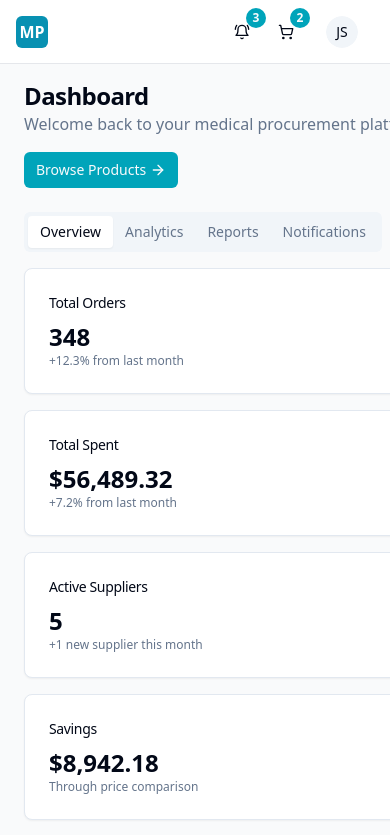
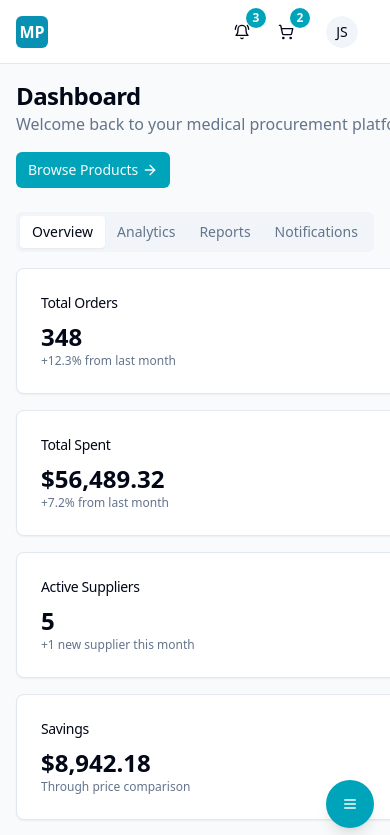
Before and after one commit to DJmarketing/medprocure, a React (Vite) app: page / in a window 390 px wide. Shown: the top 835 px of the page. Built offline with nearby package versions, Linux system fonts and the light colour scheme.

Commit message:
feat: Implement collapsible navigation menu
Adds a toggle to collapse/expand the navigation menu on smaller screens, improving usability on mobile devices.

```diff
--- a/src/components/layout/Layout.tsx
+++ b/src/components/layout/Layout.tsx
@@ -9,7 +9,7 @@ const Layout = () => {
       <Navbar />
       <div className="flex">
         <Sidebar />
-        <main className="flex-1 p-6 pt-20 lg:pl-64">
+        <main className="flex-1 p-4 pt-20 lg:pl-64 md:p-6 md:pt-20">
           <Outlet />
         </main>
       </div>
--- a/src/components/layout/Sidebar.tsx
+++ b/src/components/layout/Sidebar.tsx
@@ -11,8 +11,13 @@ import {
   Heart,
   FileText,
   CreditCard,
-  HelpCircle
+  HelpCircle,
+  Menu,
+  X
 } from "lucide-react";
+import { Sheet, SheetContent, SheetTrigger } from "@/components/ui/sheet";
+import { Button } from "@/components/ui/button";
+import { useState, useEffect } from "react";
 
 const navItems = [
   { path: "/", label: "Dashboard", icon: LayoutDashboard },
@@ -27,13 +32,12 @@ const quickLinks = [
   { path: "/invoices", label: "Invoices", icon: FileText },
 ];
 
-const Sidebar = () => {
+const SidebarContent = () => {
   const location = useLocation();
   const pathname = location.pathname;
 
   return (
-    <aside className="fixed left-0 top-16 bottom-0 w-64 border-r border-gray-200 bg-white z-20 overflow-y-auto hidden lg:block">
-      <div className="px-3 py-4 space-y-6">
+    <div className="px-3 py-4 space-y-6 h-full flex flex-col">
       <nav className="space-y-1">
         <h2 className="text-xs font-semibold text-gray-500 px-3 mb-2">MAIN NAVIGATION</h2>
         {navItems.map((item) => (
@@ -103,7 +107,39 @@ const Sidebar = () => {
         </div>
       </div>
     </div>
+  );
+};
+
+const Sidebar = () => {
+  const [isMobileOpen, setIsMobileOpen] = useState(false);
+
+  // Close sidebar when route changes (for mobile)
+  const location = useLocation();
+  useEffect(() => {
+    setIsMobileOpen(false);
+  }, [location]);
+
+  return (
+    <>
+      {/* Mobile Sidebar Trigger */}
+      <div className="fixed bottom-4 right-4 z-40 lg:hidden">
+        <Sheet open={isMobileOpen} onOpenChange={setIsMobileOpen}>
+          <SheetTrigger asChild>
+            <Button size="icon" className="h-12 w-12 rounded-full shadow-lg">
+              <Menu className="h-6 w-6" />
+            </Button>
+          </SheetTrigger>
+          <SheetContent side="left" className="p-0 w-[80%] sm:w-[300px]">
+            <SidebarContent />
+          </SheetContent>
+        </Sheet>
+      </div>
+
+      {/* Desktop Sidebar */}
+      <aside className="fixed left-0 top-16 bottom-0 w-64 border-r border-gray-200 bg-white z-20 overflow-y-auto hidden lg:block">
+        <SidebarContent />
       </aside>
+    </>
   );
 };
 
```
Lines whose indentation alone changed are shown as unchanged.
